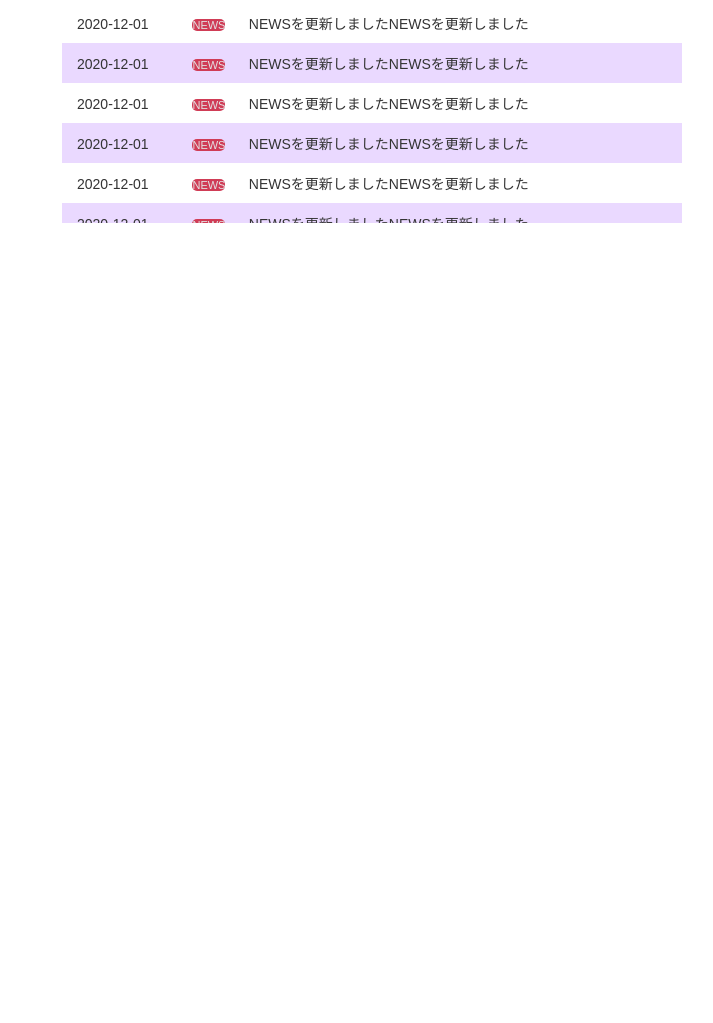
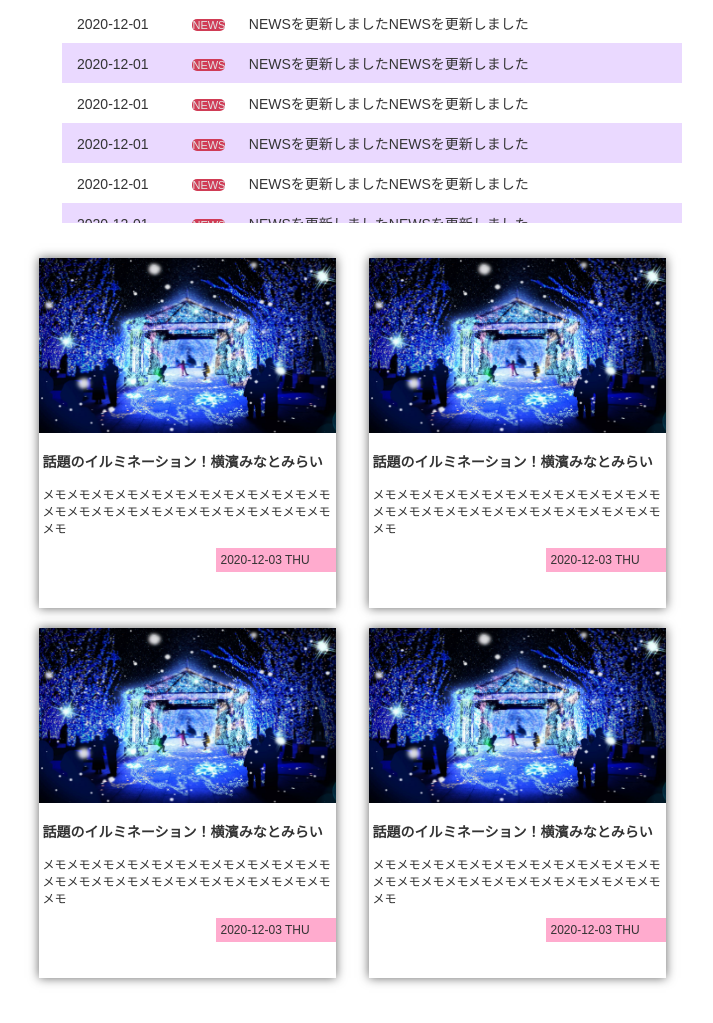
Before and after one commit to maip0902/front-introduction, a website: page src/index.html in a window 1280 px wide. Shown: the part 475-1498 px from the top of the page, without its empty margins (133-846 px from the left). Before the commit the page ends 800 px from the top, so only its background shows below. Drawn offline with Linux system fonts and the light colour scheme.

Commit message:
記事のリスト作成

```diff
--- a/src/index.html
+++ b/src/index.html
@@ -71,7 +71,40 @@
                         </li>
                     </ul>
                 </div>
-                <div class="articles"></div>
+                <div class="articles">
+                    <div class="article-box">
+                        <img class="article-img" src="../images/article.jpg">
+                        <div class="article-body">
+                            <h3>話題のイルミネーション！横濱みなとみらい</h3>
+                            <p>メモメモメモメモメモメモメモメモメモメモメモメモメモメモメモメモメモメモメモメモメモメモメモメモメモ</p>
+                            <div class="article-date">2020-12-03 THU</div>
+                        </div>
+                    </div>
+                    <div class="article-box">
+                        <img class="article-img" src="../images/article.jpg">
+                        <div class="article-body">
+                            <h3>話題のイルミネーション！横濱みなとみらい</h3>
+                            <p>メモメモメモメモメモメモメモメモメモメモメモメモメモメモメモメモメモメモメモメモメモメモメモメモメモ</p>
+                            <div class="article-date">2020-12-03 THU</div>
+                        </div>
+                    </div>
+                    <div class="article-box">
+                        <img class="article-img" src="../images/article.jpg">
+                        <div class="article-body">
+                            <h3>話題のイルミネーション！横濱みなとみらい</h3>
+                            <p>メモメモメモメモメモメモメモメモメモメモメモメモメモメモメモメモメモメモメモメモメモメモメモメモメモ</p>
+                            <div class="article-date">2020-12-03 THU</div>
+                        </div>
+                    </div>
+                    <div class="article-box">
+                        <img class="article-img" src="../images/article.jpg">
+                        <div class="article-body">
+                            <h3>話題のイルミネーション！横濱みなとみらい</h3>
+                            <p>メモメモメモメモメモメモメモメモメモメモメモメモメモメモメモメモメモメモメモメモメモメモメモメモメモ</p>
+                            <div class="article-date">2020-12-03 THU</div>
+                        </div>
+                    </div>
+                </div>
             </main>
             <div class="side-menu">
 
--- a/src/sass/style.scss
+++ b/src/sass/style.scss
@@ -153,6 +153,41 @@ a {
             }
         }
     }
+
+    .articles {
+        display: flex;
+        margin-top: 25px;
+        flex-wrap: wrap;
+        justify-content: center;
+
+        .article-box {
+            position: relative;
+            width: 45%;
+            height: 350px;
+            box-shadow: 0 0 10px #666;
+            margin: 10px auto;
+
+            .article-img {
+                display: block;
+                width: 100%;
+                height: 50%;
+            }
+            .article-body {
+                width: 100%;
+                height: 50%;
+                padding: 4px;
+            }
+
+            .article-date {
+                width: 110px;
+                position: absolute;
+                background-color: #FFABCE;
+                padding: 5px;
+                right: 0;
+            }
+        }
+
+    }
 }
 
 .side-menu {
```
Also changed, not shown: src/dist/style.css, src/images/article.jpg (added), 1 other file.
